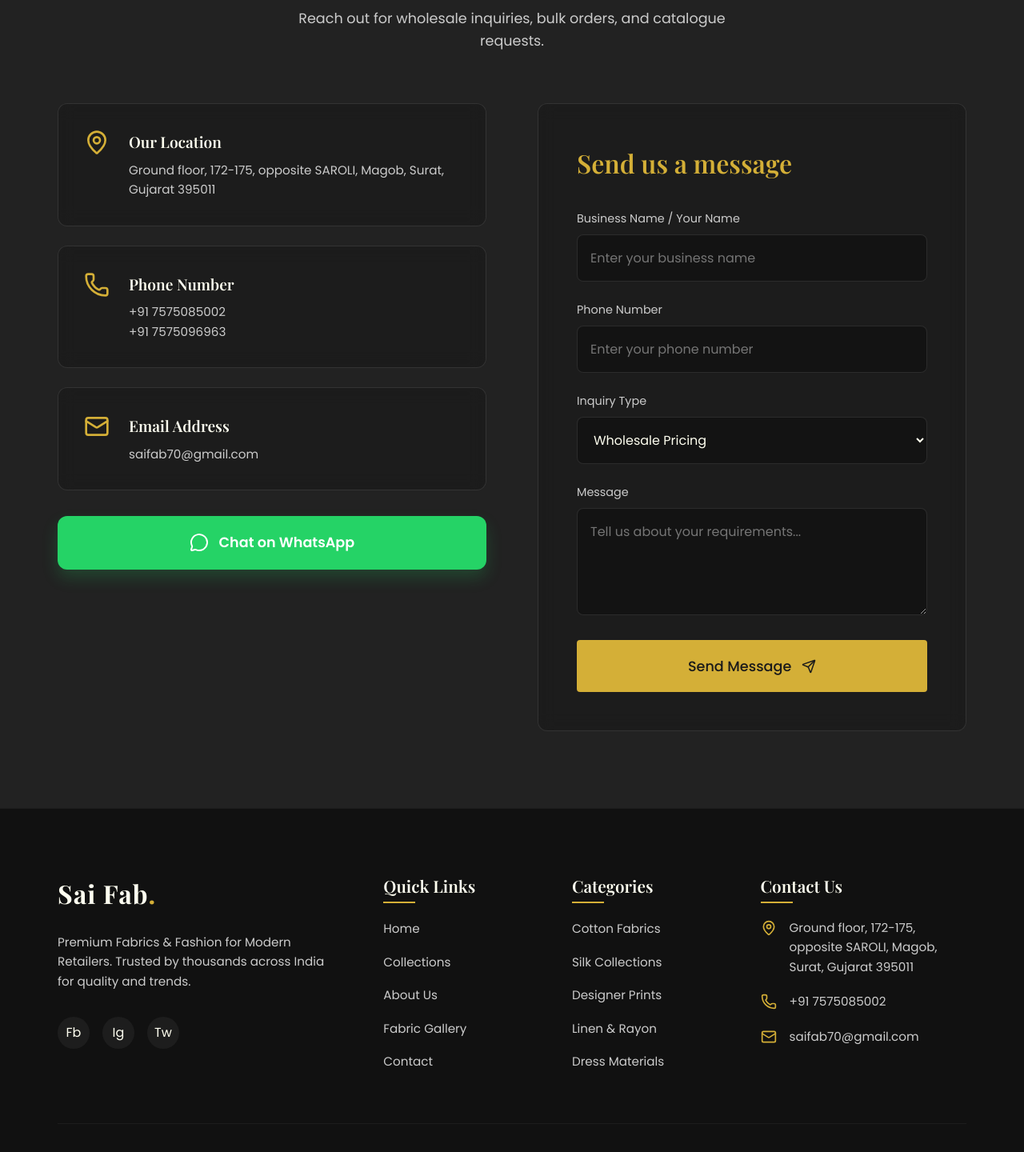
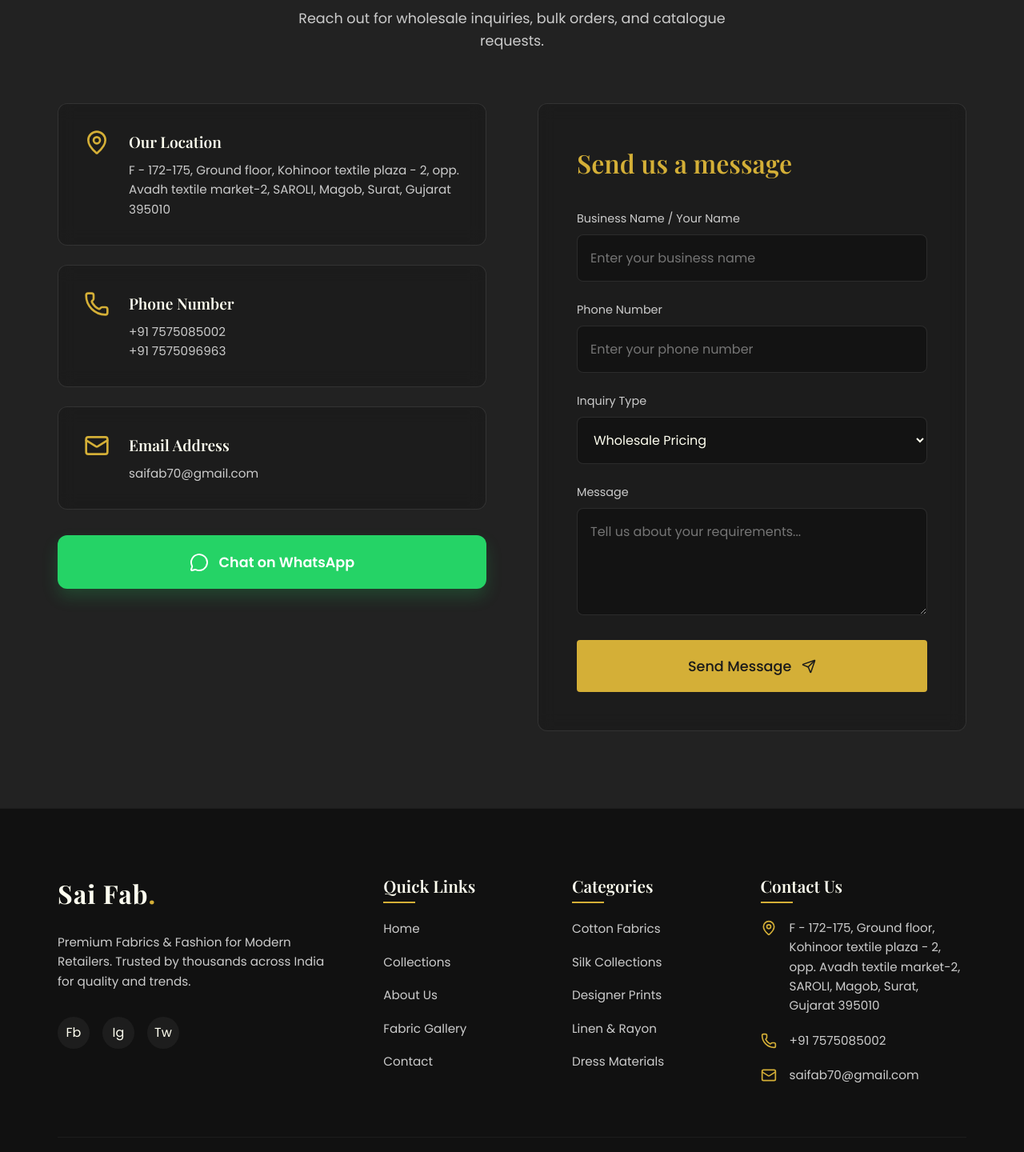
Before and after one commit to JashG07/saifab-website, a React (Vite) app: page / in a window 1280 px wide. Shown: the part 7468-8908 px from the top of the page at 80% size. Built offline with nearby package versions, Linux system fonts and the light colour scheme; a web font is replaced by a local one.

Commit message:
mobile chaneges

```diff
--- a/src/components/Contact.tsx
+++ b/src/components/Contact.tsx
@@ -29,7 +29,7 @@ export default function Contact() {
               <MapPin className="info-icon" size={32} />
               <div>
                 <h3>Our Location</h3>
-                <p>Ground floor, 172-175, opposite SAROLI, Magob, Surat, Gujarat 395011</p>
+                <p>F - 172-175, Ground floor, Kohinoor textile plaza - 2, opp. Avadh textile market-2, SAROLI, Magob, Surat, Gujarat 395010</p>
               </div>
             </div>
 
--- a/src/components/Footer.tsx
+++ b/src/components/Footer.tsx
@@ -47,7 +47,7 @@ export default function Footer() {
             <ul>
               <li>
                 <MapPin size={20} className="contact-icon" />
-                <span>Ground floor, 172-175, opposite SAROLI, Magob, Surat, Gujarat 395011</span>
+                <span>F - 172-175, Ground floor, Kohinoor textile plaza - 2, opp. Avadh textile market-2, SAROLI, Magob, Surat, Gujarat 395010</span>
               </li>
               <li>
                 <Phone size={20} className="contact-icon" />
```
